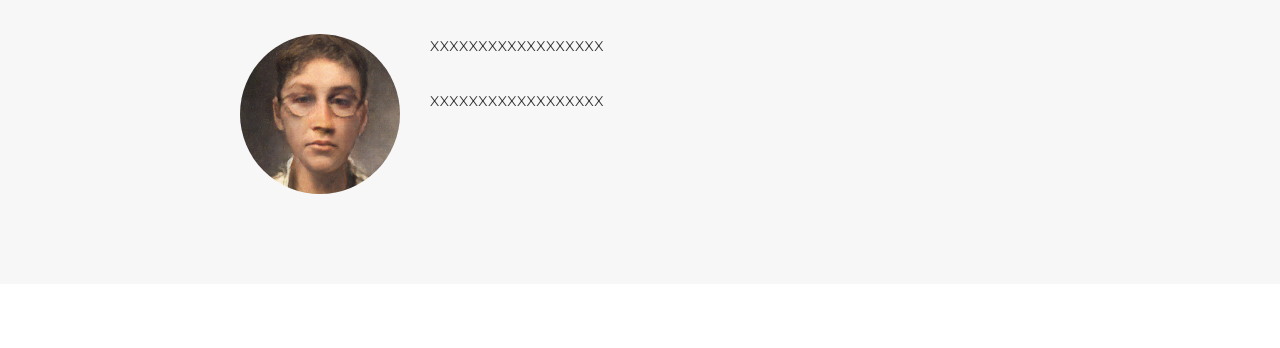
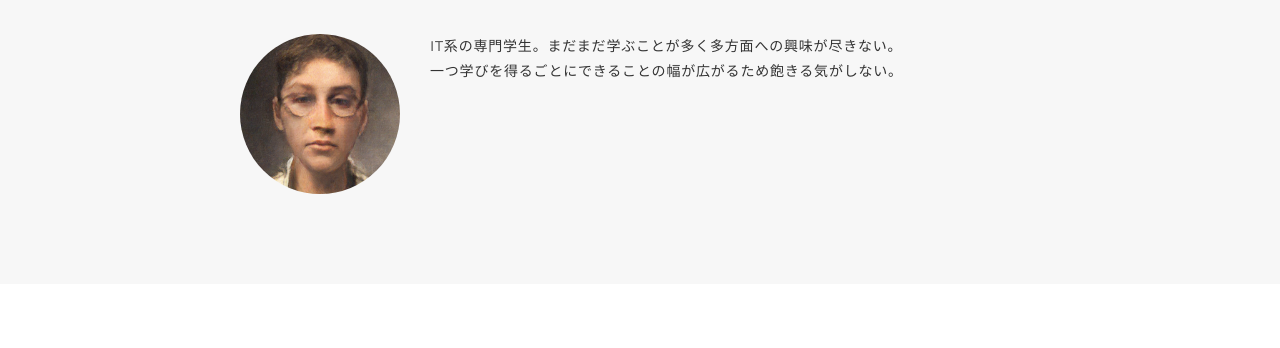
Before and after one commit to SOUND-9770/portfolio, a plain HTML site: page docs/index.html in a window 1280 px wide. Shown: the part 203-551 px from the top of the page. Drawn offline with nearby package versions, Linux system fonts and the light colour scheme.

Commit message:
自己紹介

```diff
--- a/docs/index.html
+++ b/docs/index.html
@@ -50,8 +50,8 @@
 							<img src="img/profile.png" alt="自画像" />
 						</p>
 						<div class="profile-body">
-							<p>XXXXXXXXXXXXXXXXXX</p>
-							<p>XXXXXXXXXXXXXXXXXX</p>
+							<p>IT系の専門学生。まだまだ学ぶことが多く多方面への興味が尽きない。<br>
+							一つ学びを得るごとにできることの幅が広がるため飽きる気がしない。</p>
 						</div>
 					</div>
 				</div>
@@ -67,8 +67,10 @@
 							</p>
 							<div class="skill-body">
 								<h3 class="skill-name">Java</h3>
-								<p class="skill-text">１年２年を通していろいろ学習してはいるけれどわからないことがまだまだ多い。<br>
-								オブジェクト指向を使う理由などはわかったけれど、いざプログラミングとなると混乱してしまい、経験不足を感じた。</p>
+								<p class="skill-text">
+									１年２年を通していろいろ学習してはいるけれどわからないことがまだまだ多い。<br>
+									オブジェクト指向を使う理由などはわかったけれど、いざプログラミングとなると混乱してしまい、経験不足を感じた。
+								</p>
 							</div>
 						</div>
 						<div class="skill-item">
@@ -87,7 +89,7 @@
 							<div class="skill-body">
 								<h3 class="skill-name">HTML5</h3>
 								<p class="skill-text">センス必須。一つ一つにつけられるオプションが多く、選択肢が多い中どれだけ魅せることができるのか、また
-								一つ一つのオプションが綺麗でも全体で見たら汚く感じてしまうなど全体のバランスも考えて作らなければならないのが難しいと感じる。</p>
+									一つ一つのオプションが綺麗でも全体で見たら汚く感じてしまうなど全体のバランスも考えて作らなければならないのが難しいと感じる。</p>
 							</div>
 						</div>
 						<div class="skill-item">
```
